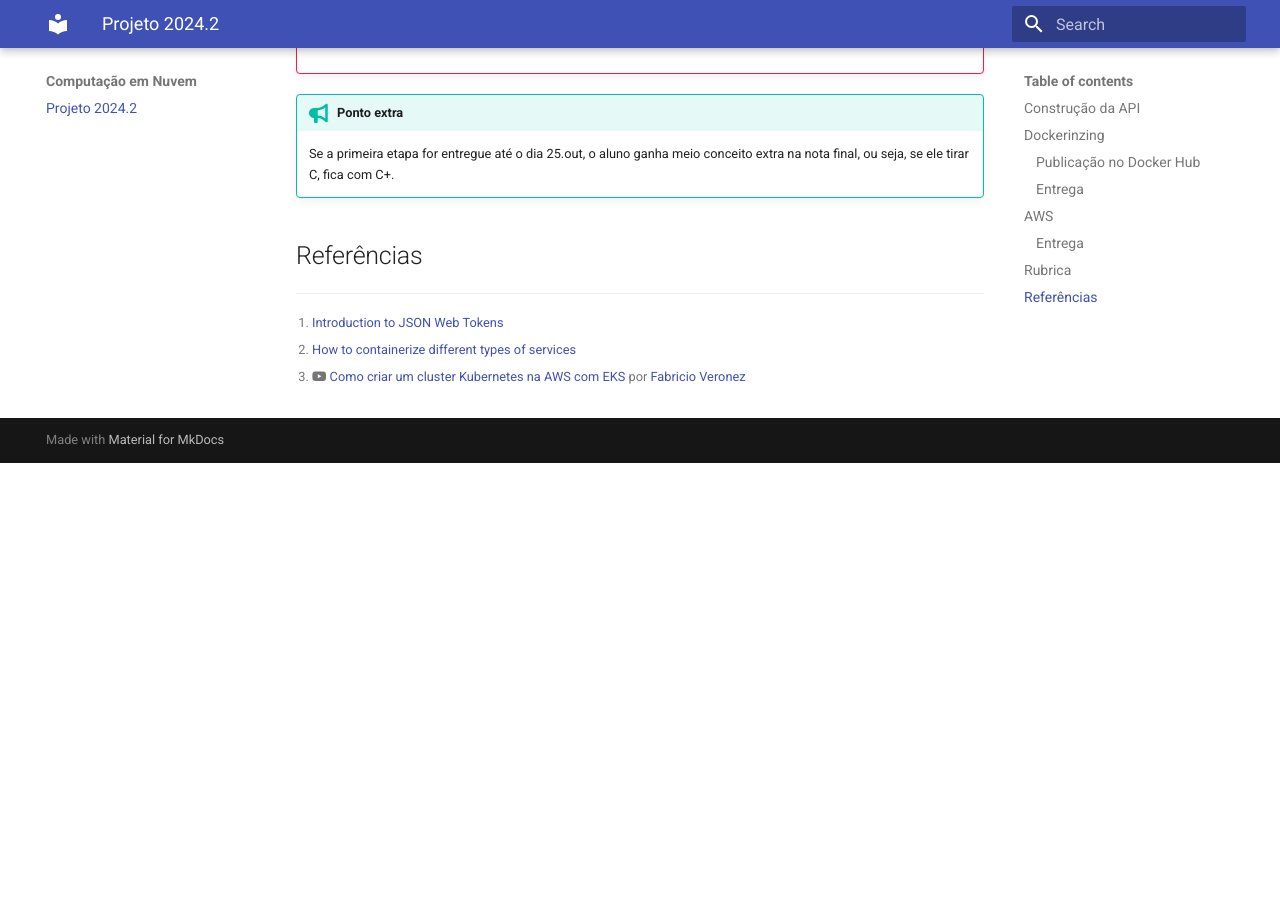
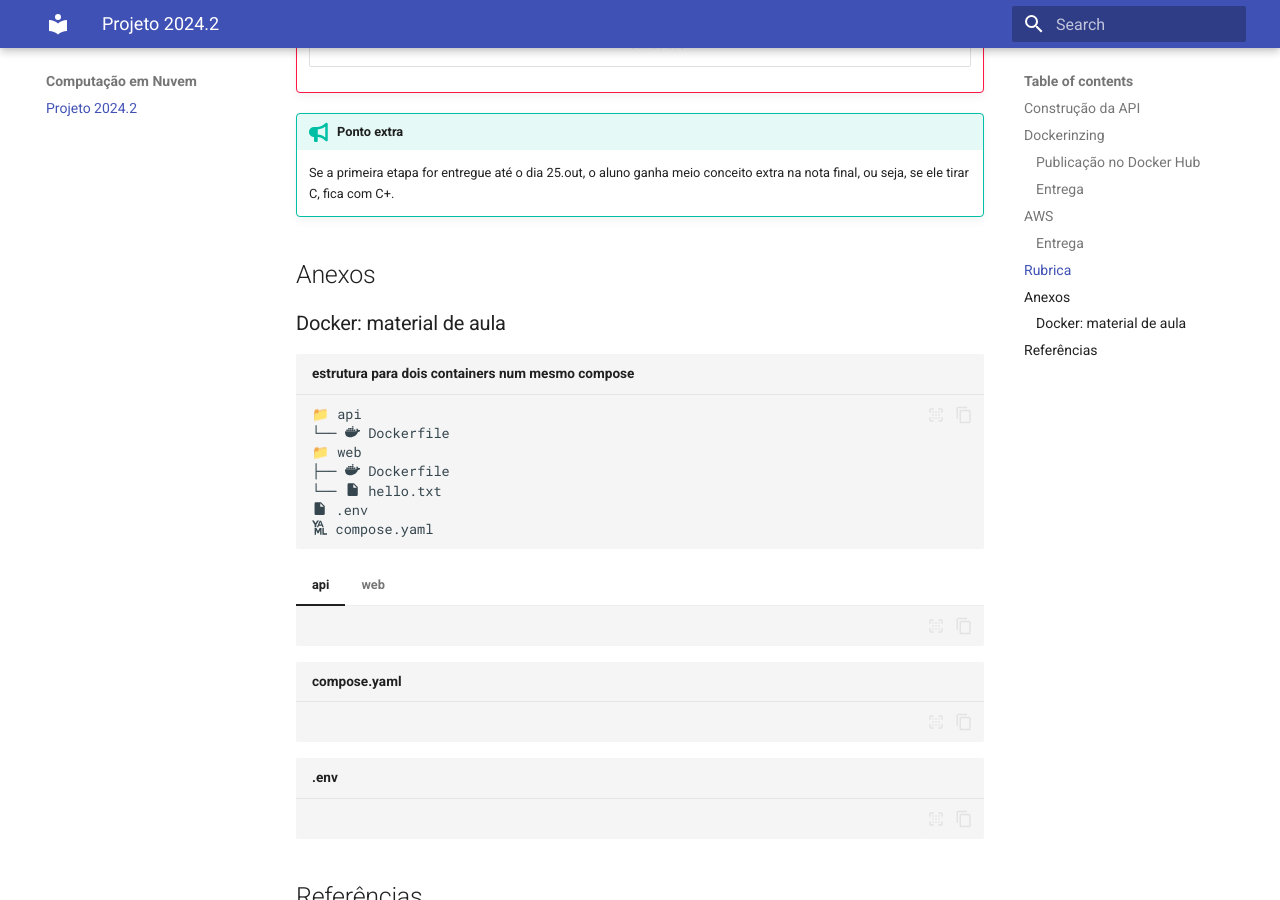
Before and after one commit to hsandmann/insper.cloud.projeto, an MkDocs documentation site: the page built from docs/index.md, in a window 1280 px wide and 900 px high, scrolled down 8456 px. Built offline with MkDocs 1.6.1 and Material for MkDocs 9.7.7, drawn with Linux system fonts in a browser that asks for light colours; before the commit the page ends 8919 px from its top, so only the background shows below that.

Commit message:
docker file

````diff
--- a/docs/index.md
+++ b/docs/index.md
@@ -224,6 +224,7 @@ app
   requirements.txt
   ...
 compose.yaml
+.env
 ```
 
 ### Publicação no Docker Hub
@@ -330,6 +331,35 @@ A entrega deverá ser um link do projeto no GitHub, o mesmo do anterior, mas par
     Se a primeira etapa for entregue até o dia 25.out, o aluno ganha meio conceito extra na nota final, ou seja, se ele tirar C, fica com C+.
 
 
+## Anexos
+
+### Docker: material de aula
+
+``` tree title="estrutura para dois containers num mesmo compose"
+api
+  Dockerfile
+web
+  Dockerfile
+  hello.txt
+.env
+compose.yaml
+```
+
+=== "api"
+
+    ``` dockerfile
+
+    ```
+
+=== "web"
+
+``` { .yaml title="compose.yaml" }
+```
+
+``` { .env title=".env" }
+```
+
+
 ## Referências
 
 [^1]: [Introduction to JSON Web Tokens](https://jwt.io/introduction){target='_blank'}
````
Also changed, not shown: 5 other files.
